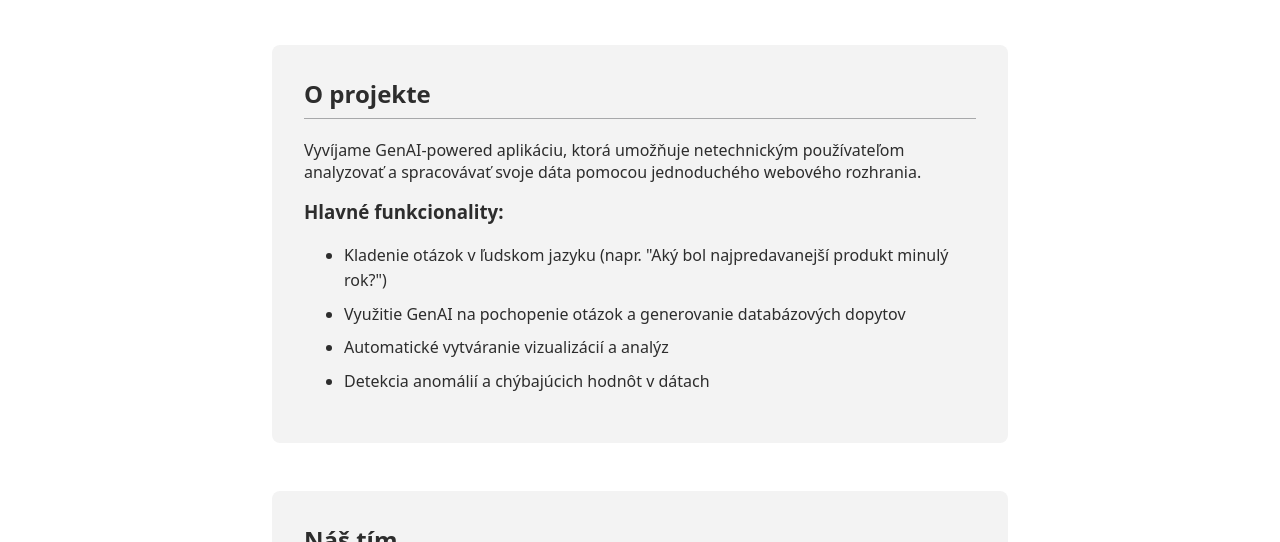
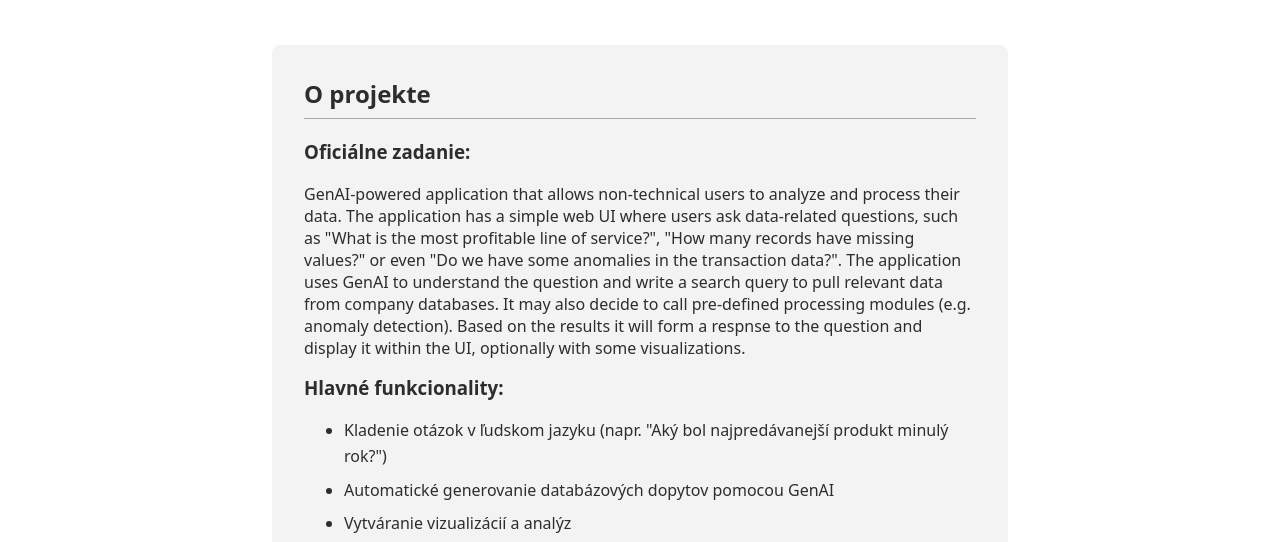
Before and after one commit to peter115342/TP25_26_webpage, an Astro site: page / in a window 1280 px wide. Shown: the part 232-774 px from the top of the page. Built offline with nearby package versions, Linux system fonts and the light colour scheme; Astro itself is replaced by a stand-in of ours.

Commit message:
chore: update project description to include the original assignment

```diff
--- a/src/pages/index.astro
+++ b/src/pages/index.astro
@@ -11,23 +11,28 @@ import Layout from "../layouts/Layout.astro";
 
     <section class="project-info section">
       <h2>O projekte</h2>
-      <p>
-        Vyvíjame GenAI-powered aplikáciu, ktorá umožňuje netechnickým
-        používateľom analyzovať a spracovávať svoje dáta pomocou jednoduchého
-        webového rozhrania.
+      <h3>Oficiálne zadanie:</h3>
+      <p class="assignment">
+        GenAI-powered application that allows non-technical users to analyze and
+        process their data. The application has a simple web UI where users ask
+        data-related questions, such as "What is the most profitable line of
+        service?", "How many records have missing values?" or even "Do we have
+        some anomalies in the transaction data?". The application uses GenAI to
+        understand the question and write a search query to pull relevant data
+        from company databases. It may also decide to call pre-defined
+        processing modules (e.g. anomaly detection). Based on the results it
+        will form a respnse to the question and display it within the UI,
+        optionally with some visualizations.
       </p>
-
       <h3>Hlavné funkcionality:</h3>
       <ul>
         <li>
-          Kladenie otázok v ľudskom jazyku (napr. "Aký bol najpredavanejší
+          Kladenie otázok v ľudskom jazyku (napr. "Aký bol najpredávanejší
           produkt minulý rok?")
         </li>
-        <li>
-          Využitie GenAI na pochopenie otázok a generovanie databázových dopytov
-        </li>
-        <li>Automatické vytváranie vizualizácií a analýz</li>
-        <li>Detekcia anomálií a chýbajúcich hodnôt v dátach</li>
+        <li>Automatické generovanie databázových dopytov pomocou GenAI</li>
+        <li>Vytváranie vizualizácií a analýz</li>
+        <li>Detekcia anomálií a chýbajúcich hodnôt</li>
       </ul>
     </section>
 
```
